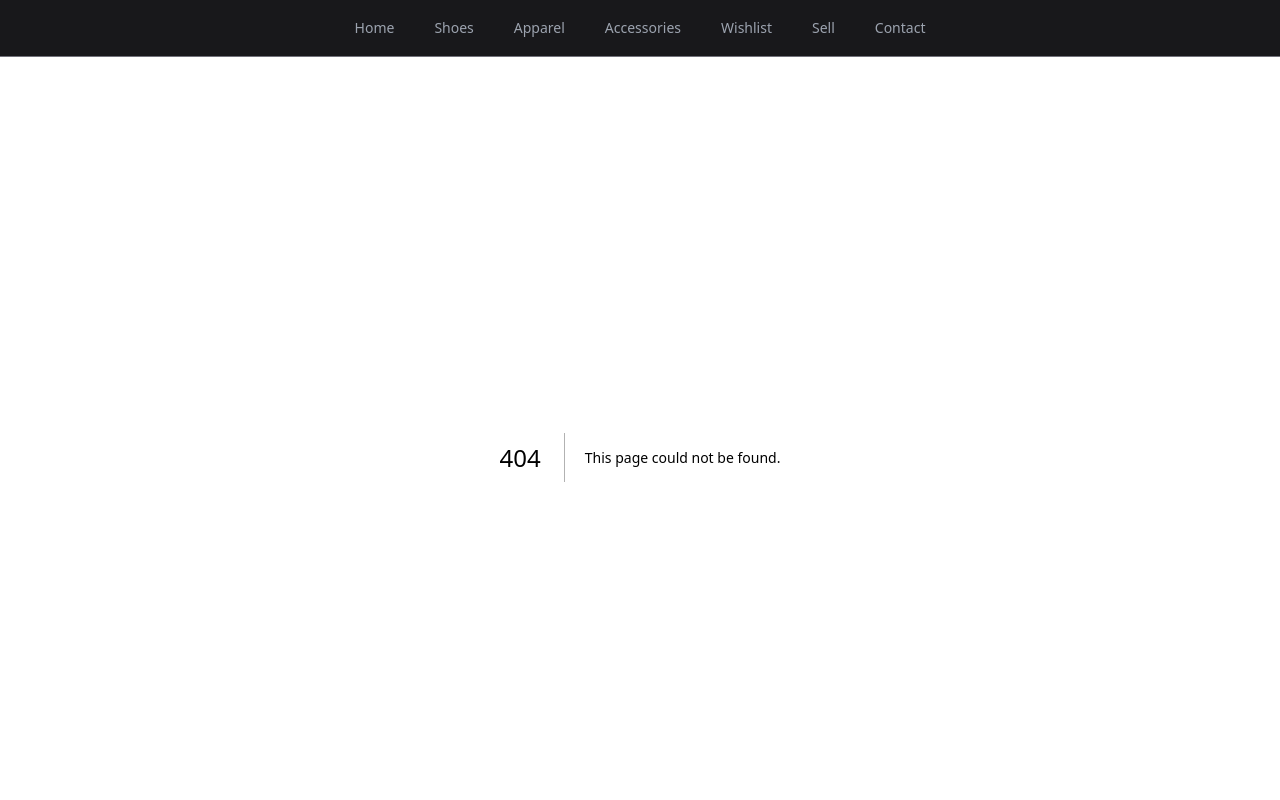
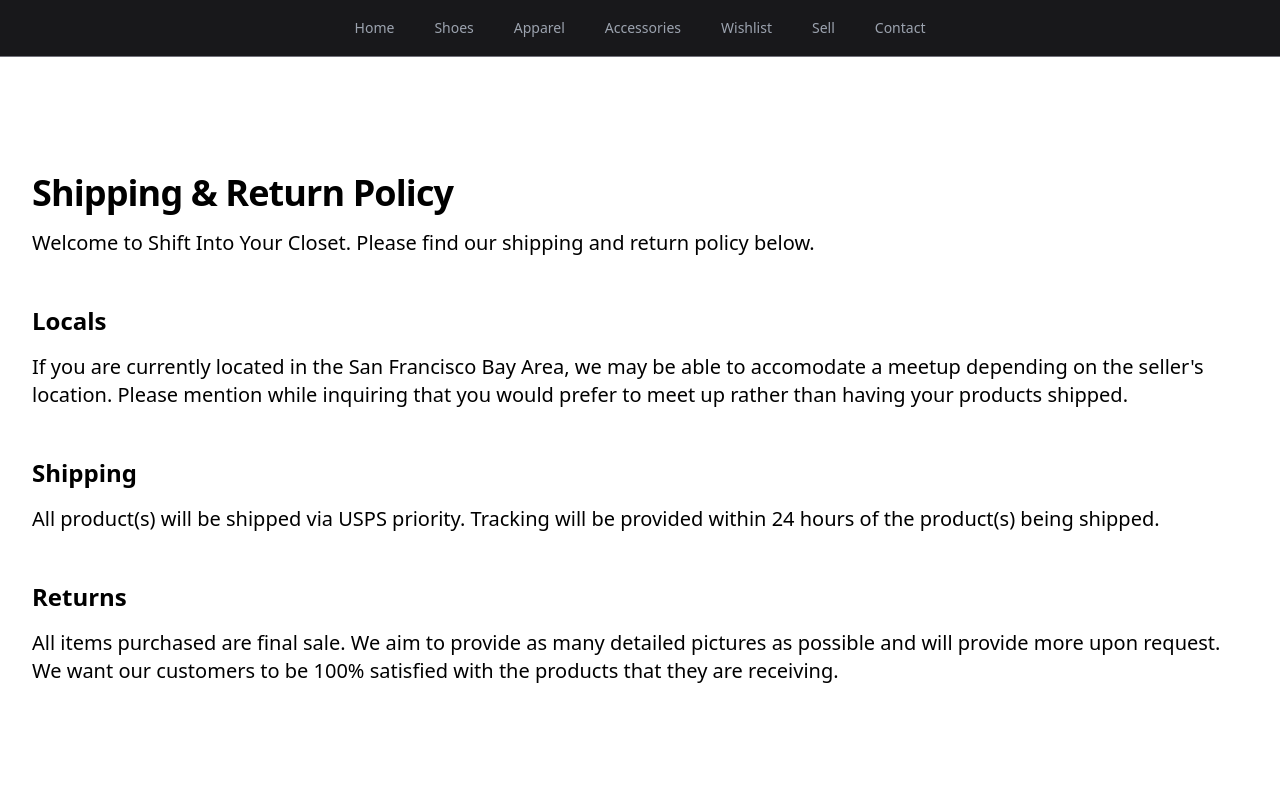
Before and after one commit to Shift-Into-Your-Closet/shift-into-your-closet, a Next.js app: page /shipping-returns in a window 1280 px wide. Before the commit this address had no page. Shown: the top 800 px of the page. Built offline with nearby package versions, Linux system fonts and the light colour scheme.

Commit message:
Create shipping and return policy page

```diff
--- /dev/null
+++ b/pages/shipping-returns.tsx
@@ -0,0 +1,70 @@
+import { NextPage } from "next";
+import Head from "next/head";
+
+type ShippingReturnPolicyProps = {
+  title: string;
+  children?: React.ReactNode;
+};
+
+function Policy({ title, children }: ShippingReturnPolicyProps) {
+  return (
+    <>
+      <h2 className="mt-12 text-xl font-bold sm:text-2xl">{title}</h2>
+      <div className="mt-4 text-xl font-light">{children}</div>
+    </>
+  );
+}
+
+const ShippingReturn: NextPage = () => {
+  return (
+    <>
+      <Head>
+        <title>Shipping & Return Policy | Shift Into Your Closet</title>
+        <link rel="apple-touch-icon" href="/path/to/apple-touch-icon.png" />
+        <meta name="theme-color" content="#327CDF" />
+        <meta
+          name="description"
+          content="Return Policy at Shift Into Your Closet"
+        />
+        <meta name="keywords" content="return policy, shift into your closet" />
+        <meta name="viewport" content="width=device-width" />
+      </Head>
+      <section
+        className="max-w-7xl mx-auto mt-5 px-5 sm:px-6 lg:px-8 py-20 sm:py-24 lg:py-24 font-roboto dark:text-white min-h-screen"
+        id="shipping-returns"
+      >
+        <h1 className="text-3xl font-extrabold tracking-tight sm:text-4xl">
+          Shipping & Return Policy
+        </h1>
+        <p className="mt-4 text-xl font-light">
+          Welcome to Shift Into Your Closet. Please find our shipping and return
+          policy below.
+        </p>
+        <Policy title="Locals">
+          <p>
+            If you are currently located in the San Francisco Bay Area, we may
+            be able to accomodate a meetup depending on the seller's location.
+            Please mention while inquiring that you would prefer to meet up
+            rather than having your products shipped.
+          </p>
+        </Policy>
+        <Policy title="Shipping">
+          <p>
+            All product(s) will be shipped via USPS priority. Tracking will be
+            provided within 24 hours of the product(s) being shipped.
+          </p>
+        </Policy>
+        <Policy title="Returns">
+          <p>
+            All items purchased are final sale. We aim to provide as many
+            detailed pictures as possible and will provide more upon request. We
+            want our customers to be 100% satisfied with the products that they
+            are receiving.
+          </p>
+        </Policy>
+      </section>
+    </>
+  );
+};
+
+export default ShippingReturn;
```
